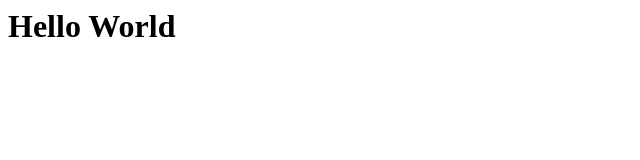
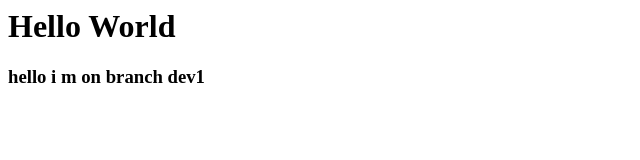
Before and after one commit to Prathamesh-Dev15/GitLearnRepo, a plain HTML site: page Index.html in a window 1280 px wide. Shown: the whole page, without its empty margins (0-640 px from the left). Drawn offline with Linux system fonts and the light colour scheme.

Commit message:
change in index page on branch dev1

```diff
--- a/Index.html
+++ b/Index.html
@@ -1 +1,2 @@
 <h1>Hello World</h1>
+<h3>hello i  m on branch dev1 </h3>
```
